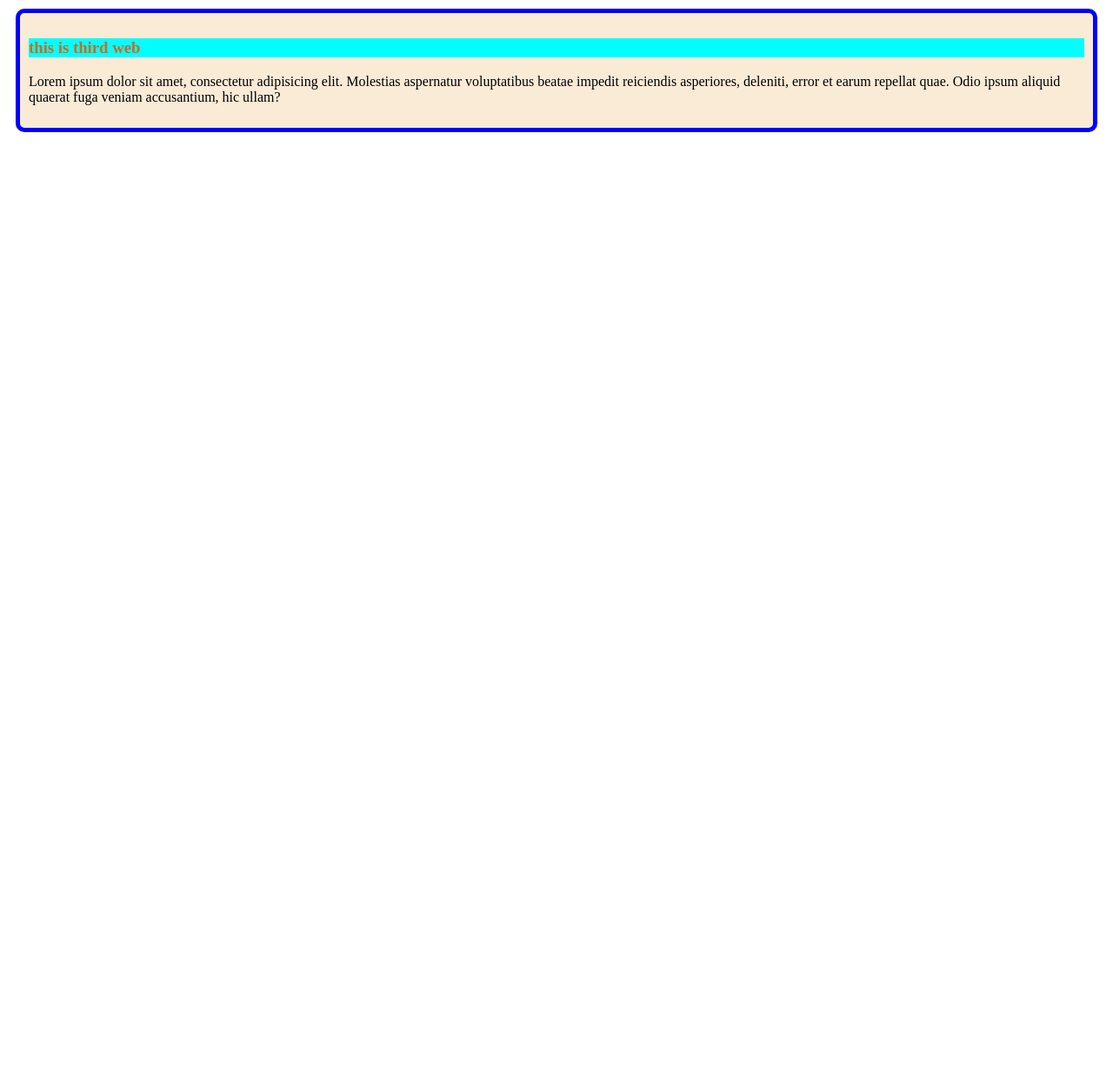
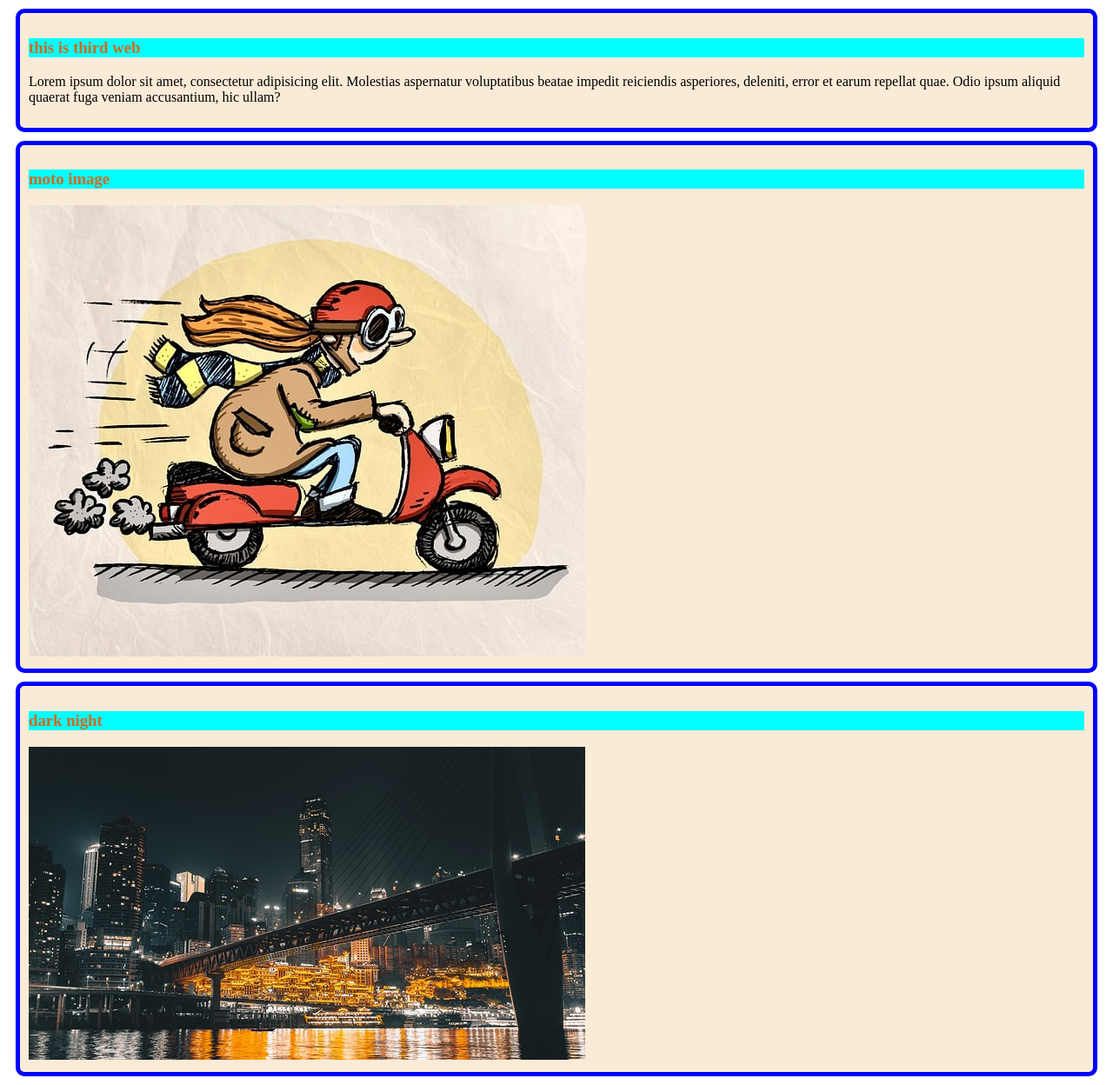
Before and after one commit to shaifhossain/my-first-website, a plain HTML site: page index.html in a window 1280 px wide. Shown: the part 454-1702 px from the top of the page at 87% size. Before the commit the page ends 800 px from the top, so only its background shows below. Drawn offline with Linux system fonts and the light colour scheme.

Commit message:
two more div

```diff
--- a/index.html
+++ b/index.html
@@ -23,6 +23,15 @@
     <h3>this is third web</h3>
     <p>Lorem ipsum dolor sit amet, consectetur adipisicing elit. Molestias aspernatur voluptatibus beatae impedit reiciendis asperiores, deleniti, error et earum repellat quae. Odio ipsum aliquid quaerat fuga veniam accusantium, hic ullam?</p>
   </div>
+  <div>
+    <h3>moto image</h3>
+    <img src="images/moto.jpg" alt="moto are comming">
+
+  </div>
+  <div>
+    <h3>dark night</h3>
+        <img src="images/night.jpg" alt="dark night">
+  </div>
 
 </body>
 </html>
```
Also changed, not shown: images/moto.jpg (added), images/nature.jpg (added), images/night.jpg (added), styels/blog.css (line endings or trailing spaces).
